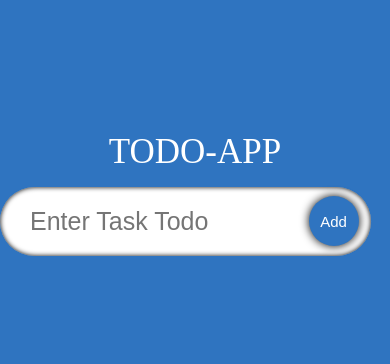
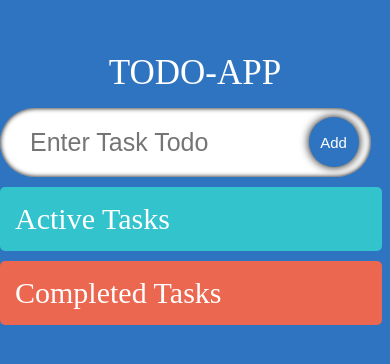
Before and after one commit to HrgChampion/typescript-projects, a React (Vite) app in the folder todo-app/: page / in a window 390 px wide. Shown: the part 236-600 px from the top of the page. Built offline with nearby package versions, Linux system fonts and the light colour scheme; a web font is replaced by a local one.

Commit message:
dnd initiated

```diff
--- a/todo-app/package.json
+++ b/todo-app/package.json
@@ -9,6 +9,7 @@
   },
   "dependencies": {
     "react": "^18.0.0",
+    "react-beautiful-dnd": "^13.1.0",
     "react-dom": "^18.0.0",
     "react-icons": "^4.3.1"
   },
--- a/todo-app/src/components/InputField/InputField.css
+++ b/todo-app/src/components/InputField/InputField.css
@@ -1,6 +1,6 @@
 .input{
     display: flex;
-    width: 90%;
+    width: 95%;
     position: relative;
     align-items: center;
 }
--- a/todo-app/src/components/SingleTodo/SingleTodo.css
+++ b/todo-app/src/components/SingleTodo/SingleTodo.css
@@ -5,6 +5,11 @@
     padding: 20px;
     margin-top: 15px;
     background-image: url("https://img.freepik.com/free-photo/crumpled-yellow-paper-background-close-up_60487-2390.jpg?size=626&ext=jpg");
+    transition: 0.2s;
+}
+.todos_single:hover{
+    box-shadow: 0 0 5px black;
+    transform: scale(1.03);
 }
 .todos_single_text{
     flex: 1;
@@ -20,8 +25,14 @@
     font-size: 25px;
     cursor: pointer;
 }
-@media (max-width:700px){
-    .todos_single{
-        width: 100%;
+@media (max-width:1100px){
+    .todos{
+        width: 45%;
     }
 }
+@media (max-width:700px){
+    .todos{
+        width: 95%;
+        margin-bottom: 10px;
+    }
+}
--- a/todo-app/src/components/TodoList/TodoList.css
+++ b/todo-app/src/components/TodoList/TodoList.css
@@ -1,11 +1,33 @@
 .todos{
     display: flex;
-    justify-content: space-evenly;
-    width: 90%;
-    flex-wrap: wrap;
+
+    width: 47.5%;
+   flex-direction: column;
+   padding: 15px;
+   border-radius: 5px;
+   background-color: rgb(50,195,205);
+}
+.container{
+    display: flex;
+    width: 95%;
+    margin-top: 10px;
+    justify-content: space-between;
+    align-items: flex-start;
+}
+.todos__heading{
+    font-size: 30px;
+    color: white;
+}
+.remove{
+    background-color: rgb(235, 103, 80);
 }
 @media (max-width:700px){
     .todos{
         width: 95%;
+        margin-bottom: 10px;
+    }
+    .container{
+        width: 95%;
+        flex-direction: column;
     }
 }
--- a/todo-app/src/components/TodoList/TodoList.tsx
+++ b/todo-app/src/components/TodoList/TodoList.tsx
@@ -11,13 +11,21 @@
 
 const TodoList:React.FC<Props> = ({todos,setTodos}:Props) => {
   return (
-    <div className='todos'>
-
-        {todos.map(todo=>(
-           <SingleTodo todo={todo} key={todo.id} todos={todos} setTodos={setTodos} />
-        ))
-
-        }
+    <div className="container">
+      <div className="todos">
+    <span className='todos__heading'>
+    Active Tasks
+    </span>
+    {todos.map((todo)=>
+        <SingleTodo todo={todo} todos={todos} setTodos={setTodos} key={todo.id}/>)}
+      </div>
+      <div className="todos remove">
+      <span className='todos__heading'>
+    Completed Tasks
+    </span>
+    {todos.map((todo)=>
+        <SingleTodo todo={todo} todos={todos} setTodos={setTodos} key={todo.id}/>)}
+      </div>
     </div>
   )
 }
```
Also changed, not shown: 1 other file (tests, documents, lock files or other folders).
